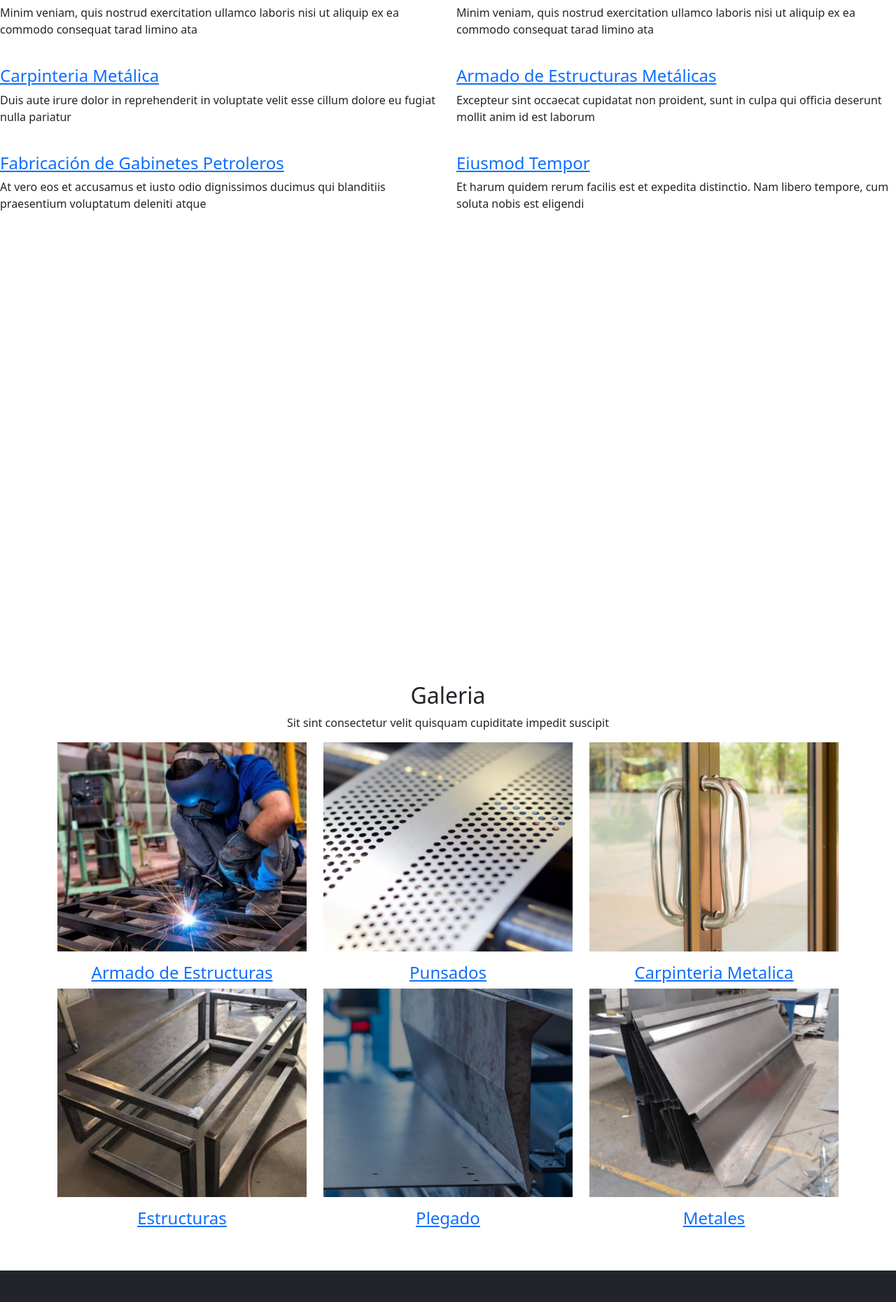
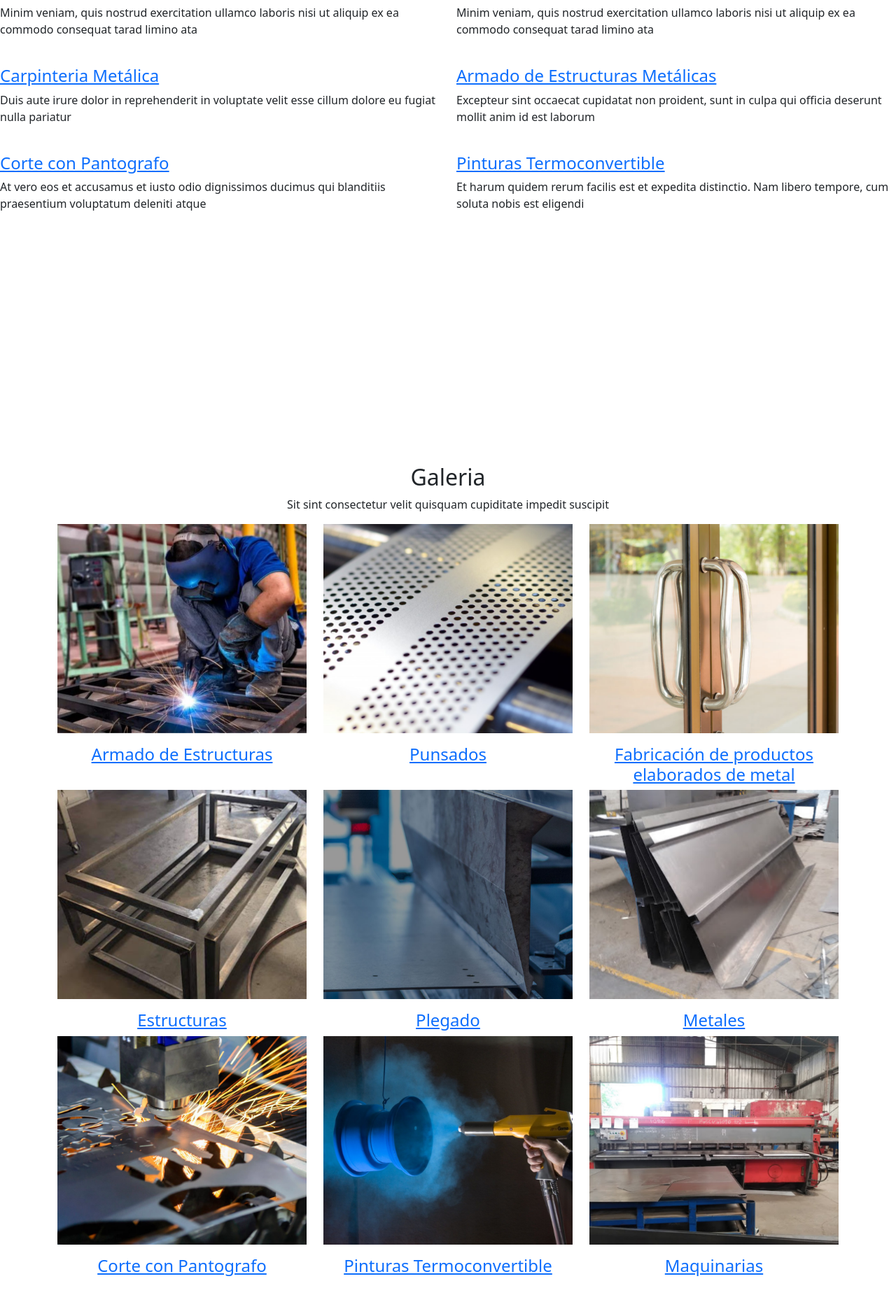
Before and after one commit to zEstebanz/MendoPleg, a PHP site: page / in a window 1280 px wide. Shown: the part 1298-3159 px from the top of the page at 70% size. Run offline with PHP 8.4, Linux system fonts and the light colour scheme.

Commit message:
Modificaciones en Index

```diff
--- a/index.html
+++ b/index.html
@@ -17,7 +17,7 @@
 </head>
 
 <body>
-    <!-- Navegacion Principal-->
+    <!-- Navegacion Principal -->
     <nav class="navbar navbar-expand-lg navbar-light bg-light">
         <div class="container-fluid">
             <a class="navbar-brand" href="index.html"> <img src="src/img/logo.png" alt="" width="40" height="34"
@@ -36,7 +36,9 @@
             </div>
         </div>
     </nav>
+    <!-- Fin Navegacion Principal -->
 
+    <!-- Portada -->
     <section class="portada">
 
         <h1> <img class="logo" src="src/img/men.gif" alt="Mendopleg">
@@ -44,7 +46,9 @@
         </h1>
         <p>20 años de trayectoria en el rubro metalúrgico</p>
     </section>
+    <!-- Fin Portada -->
 
+    <!-- Servicios -->
     <section class="servicios">
         <div>
             <h1>Nuestros Servicios</h1>
@@ -87,7 +91,7 @@
                 <div class="col-md-6 mt-4">
                     <div class="icon-box">
                         <i class="bi bi-brightness-high"></i>
-                        <h4><a href="#">Fabricación de Gabinetes Petroleros</a></h4>
+                        <h4><a href="#">Corte con Pantografo</a></h4>
                         <p>At vero eos et accusamus et iusto odio dignissimos ducimus qui blanditiis praesentium
                             voluptatum deleniti atque</p>
                     </div>
@@ -95,7 +99,7 @@
                 <div class="col-md-6 mt-4">
                     <div class="icon-box">
                         <i class="bi bi-calendar4-week"></i>
-                        <h4><a href="#">Eiusmod Tempor</a></h4>
+                        <h4><a href="#">Pinturas Termoconvertible</a></h4>
                         <p>Et harum quidem rerum facilis est et expedita distinctio. Nam libero tempore, cum soluta
                             nobis est eligendi</p>
                     </div>
@@ -103,19 +107,11 @@
             </div>
         </div>
     </section>
+    <!-- Fin Servicios -->
 
-    <br>
-    <br>
-    <br>
-    <br>
-    <br>
-    <br><br>
-    <br>
-    <br>
-    <br>
-    <br>
-    <br>
-    <br>
+    <div class="div-section"></div>
+
+    <!-- Galeria -->
     <section class="galeria">
         <div class="container">
             <div class="section-title text-center">
@@ -159,7 +155,7 @@
                         </figure>
 
                         <div class="portfolio-info">
-                            <h4 class="text-center"><a href="portfolio-details.html">Carpinteria Metalica</a></h4>
+                            <h4 class="text-center"><a href="portfolio-details.html">Fabricación de productos elaborados de metal</a></h4>
                         </div>
                     </div>
                 </div>
@@ -199,6 +195,45 @@
 
                         <div class="portfolio-info">
                             <h4 class="text-center"><a href="portfolio-details.html">Metales</a></h4>
+                        </div>
+                    </div>
+                </div>
+
+                <div class="col-lg-4 col-md-6 portfolio-item filter-app wow fadeInUp">
+                    <div class="">
+                        <figure>
+                            <img src="src/img/8.png" class="img-fluid" alt="" width="400px" height="400px">
+                            <a href="" class="link-details" title="More Details"><i class="bx bx-link"></i></a>
+                        </figure>
+
+                        <div class="portfolio-info">
+                            <h4 class="text-center"><a href="portfolio-details.html">Corte con Pantografo</a></h4>
+                        </div>
+                    </div>
+                </div>
+
+                <div class="col-lg-4 col-md-6 portfolio-item filter-app wow fadeInUp">
+                    <div class="">
+                        <figure>
+                            <img src="src/img/9.png" class="img-fluid" alt="" width="400px" height="400px">
+                            <a href="" class="link-details" title="More Details"><i class="bx bx-link"></i></a>
+                        </figure>
+
+                        <div class="portfolio-info">
+                            <h4 class="text-center"><a href="portfolio-details.html">Pinturas Termoconvertible</a></h4>
+                        </div>
+                    </div>
+                </div>
+
+                <div class="col-lg-4 col-md-6 portfolio-item filter-app wow fadeInUp">
+                    <div class="">
+                        <figure>
+                            <img src="src/img/10.png" class="img-fluid" alt="" width="400px" height="400px">
+                            <a href="" class="link-details" title="More Details"><i class="bx bx-link"></i></a>
+                        </figure>
+
+                        <div class="portfolio-info">
+                            <h4 class="text-center"><a href="portfolio-details.html">Maquinarias</a></h4>
                         </div>
                     </div>
                 </div>
--- a/src/scss/app.css
+++ b/src/scss/app.css
@@ -83,11 +83,6 @@ h1 {
     border: 0;
   }
 }
-/*Galeria*/
-#galeria {
-  padding: 400px;
-}
-
 @media (min-width: 1024px) {
   .portada {
     height: 950px;
--- a/src/scss/app.scss
+++ b/src/scss/app.scss
@@ -106,11 +106,6 @@ h1 {
     }
 }
 
-/*Galeria*/
-#galeria{
-    padding: 400px;
-}
-
 //Desktop
 @media(min-width: 1024px) {
     .portada {
```
Also changed, not shown: src/img/10.png (added), src/img/8.png (added), src/img/9.png (added), src/img/maquina.jpg (added), src/img/pantografo.jpg (added), src/img/producto-31bv.jpeg (added), 1 other file.
